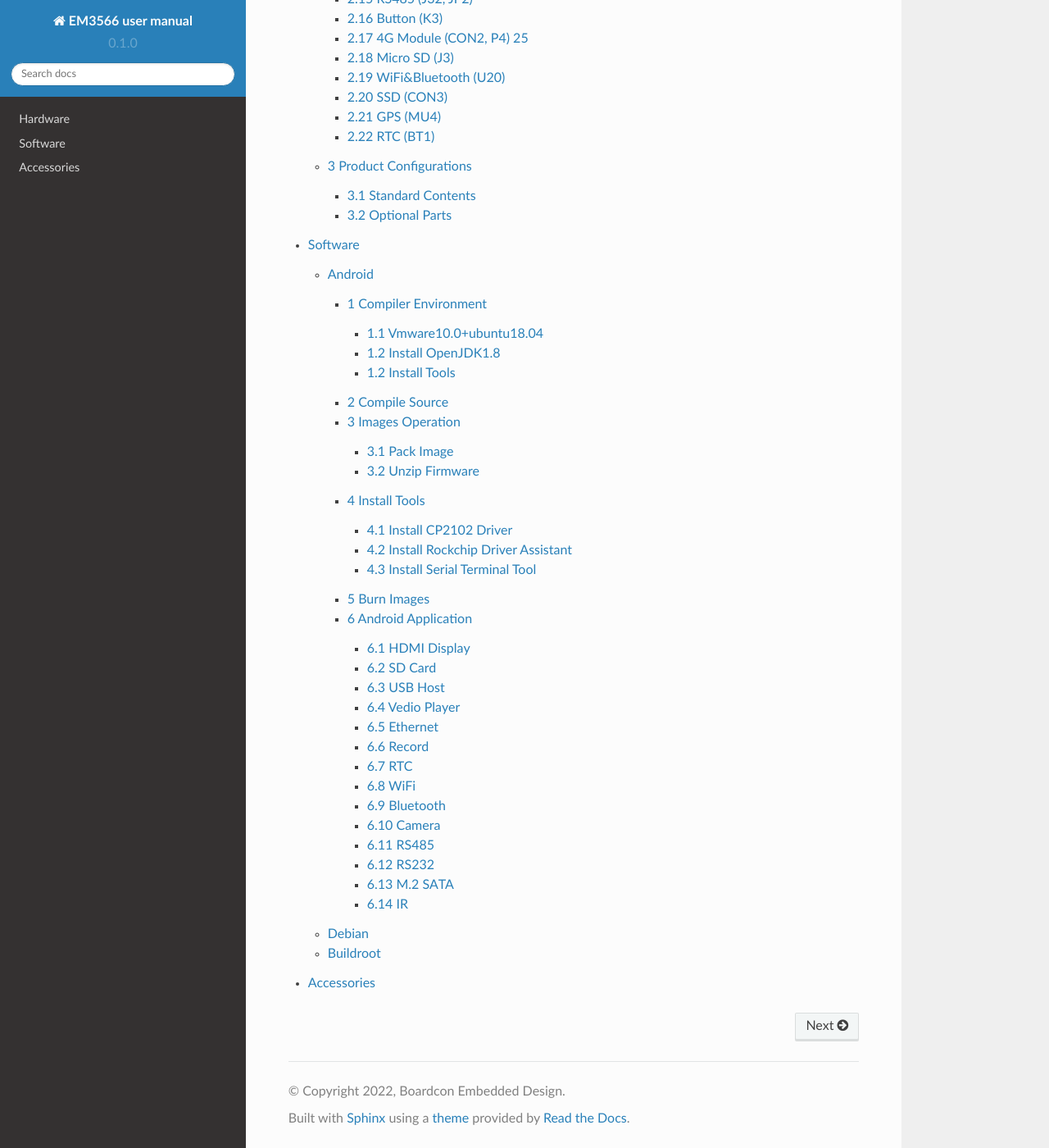
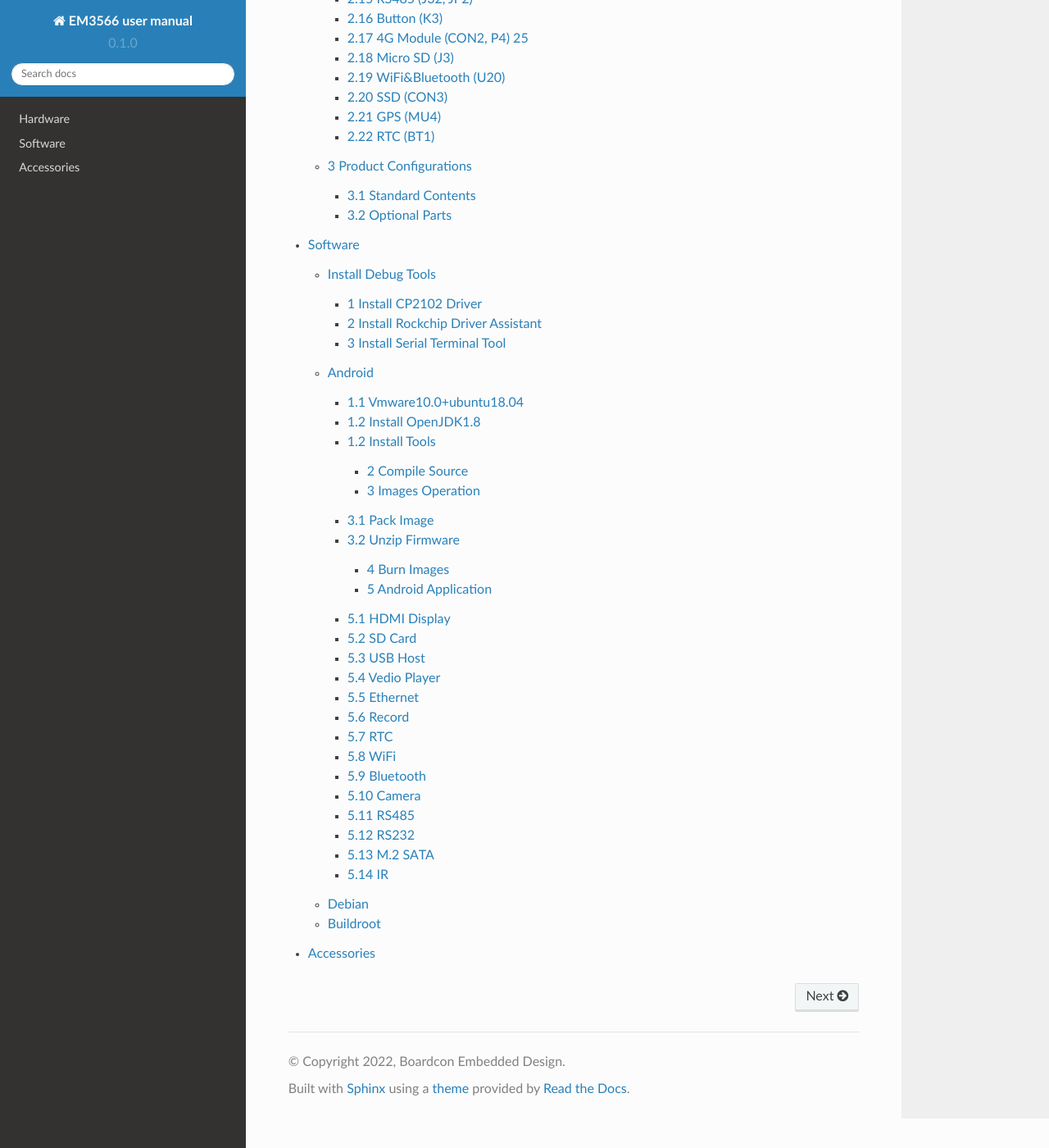
Before and after one commit to boardcon/EM3566, a Sphinx documentation site: the page built from docs/source/index.rst, in a window 1280 px wide and 1400 px high, scrolled down 901 px. Shown: the whole window at 82% size. Built offline with Sphinx 7.4.7 and the Read the Docs theme 2.0.0, drawn with Linux system fonts in a browser that asks for light colours.

Commit message:
Update software.rst

```diff
--- a/docs/source/software.rst
+++ b/docs/source/software.rst
@@ -1,5 +1,87 @@
 Software
 ========
+
+Boardcon EM3566 supports Android, Debian and Buildroot OS.
+
+Install Debug Tools
+--------------------
+
+1 Install CP2102 Driver
+"""""""""""""""""""""""""""""
+
+Plug the USB-to-UART cable CP2102 to the PC, unzip **CP2102WIN7.rar** on Windows, then click *preInstaller.exe* to install
+
+.. figure:: ./image/EM3566_SBC_Android11_figure_17.png
+   :alt: Install CP2102
+   :width: 472px
+
+.. figure:: ./image/EM3566_SBC_Android11_figure_18.png
+   :alt: Install successful
+
+.. figure:: ./image/EM3566_SBC_Android11_figure_19.png
+   :alt: unzip files
+
+Now the device will be listed under *Device Manager -> PORTS* with unique serial port assigned
+
+.. figure:: ./image/EM3566_SBC_Android11_figure_19.png
+   :alt: serial port path
+
+2 Install Rockchip Driver Assistant
+""""""""""""""""""""""""""""""""""""""""
+
+Path :file:`DriverAssitant_v5.1.1/DriverInstall.exe`
+
+.. figure:: ./image/RK_Driver_Assitant_install-1.png
+   :alt: RK_Driver_Assitant_install-1
+   :width: 300px
+
+.. figure:: ./image/RK_Driver_Assitant_install-2.png
+   :alt: RK_Driver_Assitant_install-2
+   :width: 300px
+
+After the installation is complete, connect the board and PC with Micro USB cable and press the **Recover** key and hold then power the board, in *Computer Management* can see the following information:
+
+.. figure:: ./image/EM3566_SBC_Android11_figure_22.png
+   :alt: serial port path
+
+The WINDOW will pop up found New Hardware Wizard dialog box, choose to install from the specified location, and then select :file:`/DriverAssitant_v5.11/DriverAssitant_v5.1.1/ADBDriver`.
+After the installation is complete in *Computer Management* can see the following information:
+
+.. figure:: ./image/EM3566_SBC_Android11_figure_23.png
+   :alt: installation complete
+
+3 Install Serial Terminal Tool
+"""""""""""""""""""""""""""""""""
+
+The serial terminal **SecureCRT** is used for debugging. It can be used directly after decompression.
+Open **SecureCRT.exe** after copy to PC path :file:`tools/windows/SecureCRT.exe`, then click the icon *Quick Connect* to config
+
+.. figure:: ./image/EM3566_SBC_Android11_figure_24.png
+   :alt: SecureCRT UI
+
+.. figure:: ./image/EM3566_SBC_Android11_figure_25.png
+   :alt: Quick Connect
+
+Set the parameters as follow:
+
+- Protocol: Serial
+- Port: To be specified by user PC
+- Baud rate: 1500000
+- Please check **XON/XOFF** but not **RTS/CTS**
+- Check *Save* session
+
+.. figure:: ./image/EM3566_SBC_Android11_figure_26.png
+   :alt: Set the parameters
+
+After all, click *connect*
+
+.. figure:: ./image/EM3566_SBC_Android11_figure_27.png
+   :alt: Connect Serial
+
+.. note::
+
+ If open more than one serial terminal tools, and they use the same serial port, there will be reported the port is busy.
+ **Solution**: Turn off the serial tool that unnecessary.
 
 Android
 --------
@@ -200,87 +282,7 @@
 .. figure:: ./image/EM3566_SBC_Android11_figure_16.png
    :alt: unzip files
 
-4 Install Tools
-^^^^^^^^^^^^^^^^^^^^^^^
-
-4.1 Install CP2102 Driver
-"""""""""""""""""""""""""""""
-
-Plug the USB-to-UART cable CP2102 to the PC, unzip **CP2102WIN7.rar** on Windows, then click *preInstaller.exe* to install
-
-.. figure:: ./image/EM3566_SBC_Android11_figure_17.png
-   :alt: Install CP2102
-   :width: 472px
-
-.. figure:: ./image/EM3566_SBC_Android11_figure_18.png
-   :alt: Install successful
-
-.. figure:: ./image/EM3566_SBC_Android11_figure_19.png
-   :alt: unzip files
-
-Now the device will be listed under *Device Manager -> PORTS* with unique serial port assigned
-
-.. figure:: ./image/EM3566_SBC_Android11_figure_19.png
-   :alt: serial port path
-
-4.2 Install Rockchip Driver Assistant
-""""""""""""""""""""""""""""""""""""""""
-
-Path :file:`DriverAssitant_v5.1.1/DriverInstall.exe`
-
-.. figure:: ./image/RK_Driver_Assitant_install-1.png
-   :alt: RK_Driver_Assitant_install-1
-   :width: 300px
-
-.. figure:: ./image/RK_Driver_Assitant_install-2.png
-   :alt: RK_Driver_Assitant_install-2
-   :width: 300px
-
-After the installation is complete, connect the board and PC with Micro USB cable and press the **Recover** key and hold then power the board, in *Computer Management* can see the following information:
-
-.. figure:: ./image/EM3566_SBC_Android11_figure_22.png
-   :alt: serial port path
-
-The WINDOW will pop up found New Hardware Wizard dialog box, choose to install from the specified location, and then select :file:`/DriverAssitant_v5.11/DriverAssitant_v5.1.1/ADBDriver`.
-After the installation is complete in *Computer Management* can see the following information:
-
-.. figure:: ./image/EM3566_SBC_Android11_figure_23.png
-   :alt: installation complete
-
-4.3 Install Serial Terminal Tool
-"""""""""""""""""""""""""""""""""
-
-The serial terminal **SecureCRT** is used for debugging. It can be used directly after decompression.
-Open **SecureCRT.exe** after copy to PC path :file:`tools/windows/SecureCRT.exe`, then click the icon *Quick Connect* to config
-
-.. figure:: ./image/EM3566_SBC_Android11_figure_24.png
-   :alt: SecureCRT UI
-
-.. figure:: ./image/EM3566_SBC_Android11_figure_25.png
-   :alt: Quick Connect
-
-Set the parameters as follow:
-
-- Protocol: Serial
-- Port: To be specified by user PC
-- Baud rate: 1500000
-- Please check **XON/XOFF** but not **RTS/CTS**
-- Check *Save* session
-
-.. figure:: ./image/EM3566_SBC_Android11_figure_26.png
-   :alt: Set the parameters
-
-After all, click *connect*
-
-.. figure:: ./image/EM3566_SBC_Android11_figure_27.png
-   :alt: Connect Serial
-
-.. note::
-
- If open more than one serial terminal tools, and they use the same serial port, there will be reported the port is busy.
- **Solution**: Turn off the serial tool that unnecessary.
-
-5 Burn Images
+4 Burn Images
 ^^^^^^^^^^^^^^^^^^^^^^^
 
 Step 1, unzip *RKDevTool-rk3566-buildroot* on Windows.
@@ -321,10 +323,10 @@
 .. figure:: ./image/EM3566_SBC_Android11_figure_34.png
    :alt: Upgrade separately-2
 
-6 Android Application
+5 Android Application
 ^^^^^^^^^^^^^^^^^^^^^^^
 
-6.1 HDMI Display
+5.1 HDMI Display
 """"""""""""""""""
 Connect the board and monitor with a HDMI cable, then start up.
 
@@ -334,7 +336,7 @@
 .. Note::
 Note: The system default HDMI display. If use LVDS, please reflash update_lvds.img.
 
-6.2 SD Card
+5.2 SD Card
 """"""""""""""""""
 
 EM3566 supports SD Hot-plug.
@@ -345,14 +347,14 @@
 .. figure:: ./image/EM3566_SBC_Android11_figure_37.png
    :alt: SD storage-2
 
-6.3 USB Host
+5.3 USB Host
 """"""""""""""""""
 The USB Host can be used to connect USB mouse, USB keyboard, U-Disk or other USB devices. The EM3566 supports USB3.0 by set the SW switch to **OFF OFF**.
 
 .. figure:: ./image/EM3566_SBC_Android11_figure_38.png
    :alt: USB storage
 
-6.4 Vedio Player
+5.4 Vedio Player
 """"""""""""""""""
 Copy video files to sdcard/u_disk then insert it to the board. After system boot, open sdcard/udisk and click video file to play.
 
@@ -362,7 +364,7 @@
    :align: center
    :alt: Vedio player
 
-6.5 Ethernet
+5.5 Ethernet
 """"""""""""""""""
 Connect the board and router with an Ethernet cable (default DHCP=Yes). Ping URL/IP at terminal, or open the browser to test Network.
 
@@ -378,7 +380,7 @@
    :align: center
    :alt: Browse_site
 
-6.6 Record
+5.6 Record
 """"""""""""""""""
 Step 1, open the APP **Sound Recorder** in Android.
 Step 2, click **Start** button to recording.
@@ -395,7 +397,7 @@
 .. figure:: ./image/EM3566_SBC_Android11_recording.jpg
    :alt: recording file
 
-6.7 RTC
+5.7 RTC
 """"""""""""""""""
 Execute the command hwclock at CRT terminal
 
@@ -408,7 +410,7 @@
 .. figure:: ./image/EM3566_SBC_Android11_figure_47.png
    :alt: RTC test
 
-6.8 WiFi
+5.8 WiFi
 """"""""""""""""""
 
 Connect the WiFi antenna, then click *Settings -> Network&internet -> Wi-Fi -> turn on*, select the SSID from the list of available networks and enter the password.
@@ -425,7 +427,7 @@
 .. figure:: ./image/EM3566_SBC_Android11_figure_50.png
    :alt: connect wifi
 
-6.9 Bluetooth
+5.9 Bluetooth
 """"""""""""""""""
 
 Click *Settings -> Connected devices -> Pair new device*
@@ -436,7 +438,7 @@
 .. figure:: ./image/EM3566_SBC_Android11_figure_52.jpg
    :alt: BT pair
 
-6.10 Camera
+5.10 Camera
 """"""""""""""""""
 Connect the camera module (OV13850) to the development board camera0 before power on，then click the camera app to test.
 
@@ -446,7 +448,7 @@
 .. figure:: ./image/EM3566_SBC_Android11_camera.jpg
    :alt: Camera test
 
-6.11 RS485
+5.11 RS485
 """"""""""""""""""
 
 Connect the RS485 ports of Board A and B with the test line.
@@ -481,7 +483,7 @@
 
   ./system/com /dev/ttyS3 115200 8 0 1
 
-6.12 RS232
+5.12 RS232
 """"""""""""""""""
 
 Connect the RS232 RX and TX (UART1 Pin2&Pin3 or UART2 Pin2&Pin3) with the test line. Execute the follow command to test.
@@ -505,7 +507,7 @@
 .. figure:: ./image/EM3566_SBC_Android11_figure_58.png
    :alt: test UART2
 
-6.13 M.2 SATA
+5.13 M.2 SATA
 """"""""""""""""""
 Format SSD to ext4 file system,then connect to board. Execute the follow command to mount ssd
 
@@ -527,7 +529,7 @@
 .. figure:: ./image/EM3566_SBC_Android11_figure_1.png
    :alt: test SATA
 
-6.14 IR
+5.14 IR
 """"""""""""""""""
 
 Connect IR receiver to the IR port. The EM3566 supports remote control.
```
